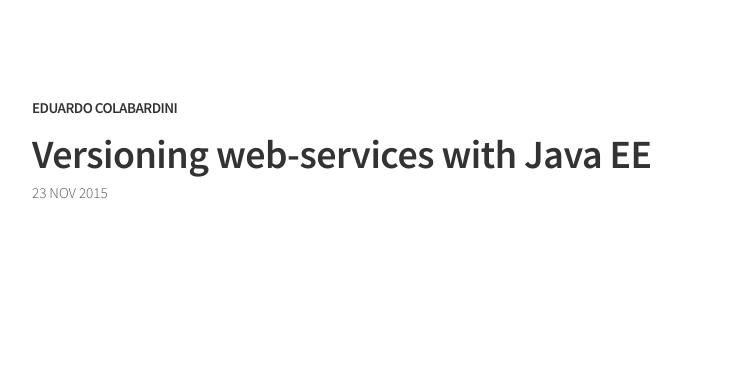
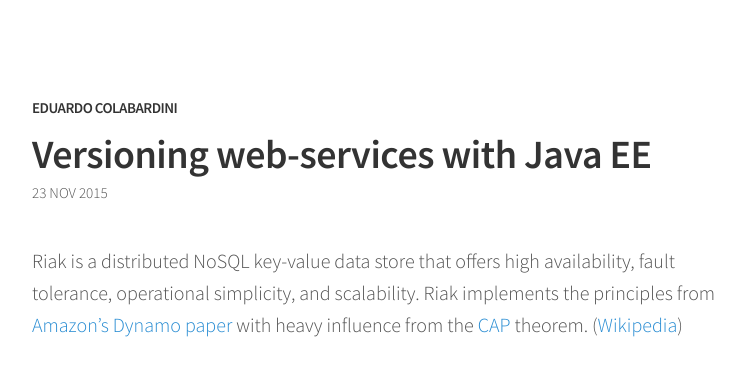
Before and after one commit to ecolabardini/ecolabardini.github.io, a Jekyll site: the page built from _posts/2015-11-22-versioning-web-services-with-java-ee.md, in a window 1280 px wide. Shown: the top 376 px of the page, without its empty margins (248-993 px from the left). Built offline with Jekyll 4.4.1, drawn with Linux system fonts in a browser that asks for light colours.

Commit message:
Saved 2015-11-22-versioning-web-services-with-java-ee.md with Dillinger.io

```diff
--- a/_posts/2015-11-22-versioning-web-services-with-java-ee.md
+++ b/_posts/2015-11-22-versioning-web-services-with-java-ee.md
@@ -13,3 +13,5 @@
 - restful
 - wildfly
 ---
+
+Riak is a distributed NoSQL key-value data store that offers high availability, fault tolerance, operational simplicity, and scalability. Riak implements the principles from [Amazon's Dynamo paper](http://www.allthingsdistributed.com/files/amazon-dynamo-sosp2007.pdf) with heavy influence from the [CAP](https://en.wikipedia.org/wiki/CAP_Theorem) theorem. ([Wikipedia](https://en.wikipedia.org/wiki/Riak))
```
